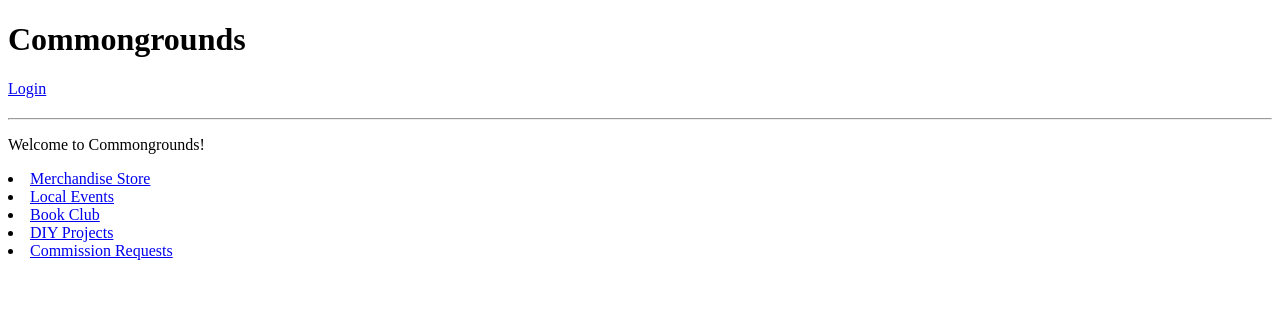
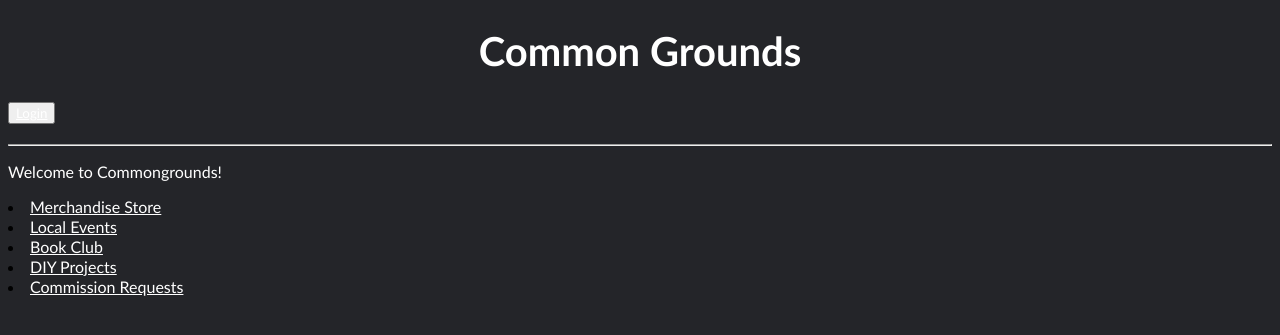
Before and after one commit to lioraongsamson-sketch/commongrounds-F-20, a Django app: page / in a window 1280 px wide. Shown: the top 335 px of the page. Run offline with Django 5.2, Linux system fonts and the light colour scheme.

Commit message:
Linked css to html

```diff
--- a/commongrounds/accounts/templates/profile_update.html
+++ b/commongrounds/accounts/templates/profile_update.html
@@ -1,4 +1,5 @@
 {% extends "base.html" %}
+{% load static %}
 
 {% block content %}
 
--- a/commongrounds/commissions/templates/request_detail.html
+++ b/commongrounds/commissions/templates/request_detail.html
@@ -1,4 +1,5 @@
 {% extends 'base.html' %}
+{% load static %}
 
 {% block content %}
     <p>Welcome, {{ user.profile.display_name }}!</p>
--- a/commongrounds/commissions/templates/request_form.html
+++ b/commongrounds/commissions/templates/request_form.html
@@ -1,4 +1,5 @@
 {% extends 'base.html' %}
+{% load static %}
 
 {% block content %}
     <h2>{{ previous }} Commission</h2>
--- a/commongrounds/commissions/templates/request_list.html
+++ b/commongrounds/commissions/templates/request_list.html
@@ -1,4 +1,5 @@
 {% extends 'base.html' %}
+{% load static %}
 
 {% block content %}
     <h1>Commission Requests</h1>
--- /dev/null
+++ b/commongrounds/static/css/base.css
@@ -0,0 +1,3 @@
+body {
+    background-color: #353638;
+}
--- /dev/null
+++ b/commongrounds/static/css/style.css
@@ -0,0 +1,33 @@
+body {
+    background-color: #242529;
+}
+
+p {
+    color: white;
+    font-family: 'Gill Sans', 'Gill Sans MT', Calibri, sans-serif;
+}
+
+a {
+    color: white;
+    font-family: 'Gill Sans', 'Gill Sans MT', Calibri, sans-serif;
+}
+
+h1 {
+  display: flex;
+  justify-content: center;
+  align-items: center;
+  color: white;
+  font-family: 'Gill Sans', 'Gill Sans MT', Calibri, sans-serif;
+  font-size: 40px;
+
+}
+
+h2 {
+    color: white;
+    font-family: 'Gill Sans', 'Gill Sans MT', Calibri, sans-serif;
+}
+
+.button {
+    color: white;
+    font-family: 'Gill Sans', 'Gill Sans MT', Calibri, sans-serif;
+}
--- a/commongrounds/templates/base.html
+++ b/commongrounds/templates/base.html
@@ -1,19 +1,25 @@
+{% load static %}
+
 <!DOCTYPE html>
 
 <html>
     <head>
-        <title>Commongrounds</title>
+        <title>Common Grounds</title>
+        <link rel="stylesheet" href="{% static 'css/style.css' %}">
+        <link rel="preconnect" href="https://fonts.googleapis.com">
+        <link rel="preconnect" href="https://fonts.gstatic.com" crossorigin>
+        <link href="https://fonts.googleapis.com/css2?family=Nunito+Sans:ital,opsz,wght@0,6..12,200..1000;1,6..12,200..1000&display=swap" rel="stylesheet">
     </head>
     <body>
         <header>
-            <h1> Commongrounds </h1>
+            <h1> Common Grounds </h1>
             {% if user.is_authenticated %}
                 <form method="POST" action="{% url 'logout' %}">
                     {% csrf_token %}
                     <button type="submit">Logout</button>
                 </form>
             {% else %}
-                <a href="{% url 'login' %}">Login</a>
+                <button><a href="{% url 'login' %}">Login</a></button>
             {% endif %}
             <h2> {% block page_heading %} {% endblock %}</h2>
         </header>
--- a/commongrounds/templates/homepage.html
+++ b/commongrounds/templates/homepage.html
@@ -1,4 +1,5 @@
 {% extends "base.html" %}
+{% load static %}
 
 {% block content %}
     {% if user.is_authenticated %}
--- a/commongrounds/templates/registration/login.html
+++ b/commongrounds/templates/registration/login.html
@@ -1,4 +1,5 @@
 {% extends 'base.html' %}
+{% load static %}
 
 {% block page_heading %} Login {% endblock %}
 
--- a/commongrounds/templates/registration/password_reset_complete.html
+++ b/commongrounds/templates/registration/password_reset_complete.html
@@ -1,4 +1,5 @@
 {% extends 'base.html' %}
+{% load static %}
 
 {% block content %}
     <h2>Your password has been set</h2>
--- a/commongrounds/templates/registration/password_reset_confirm.html
+++ b/commongrounds/templates/registration/password_reset_confirm.html
@@ -1,4 +1,5 @@
 {% extends 'base.html' %}
+{% load static %}
 
 {% block page_heading %} Password Reset {% endblock %}
 
--- a/commongrounds/templates/registration/password_reset_done.html
+++ b/commongrounds/templates/registration/password_reset_done.html
@@ -1,4 +1,5 @@
 {% extends 'base.html' %}
+{% load static %}
 
 {% block page_heading %} Password Reset {% endblock %}
 
--- a/commongrounds/templates/registration/password_reset_form.html
+++ b/commongrounds/templates/registration/password_reset_form.html
@@ -1,4 +1,5 @@
 {% extends 'base.html' %}
+{% load static %}
 
 {% block page_heading %} Password Reset {% endblock %}
 
```
Also changed, not shown: commongrounds/commongrounds/settings.py (+6 -1 lines), 1 other file.
